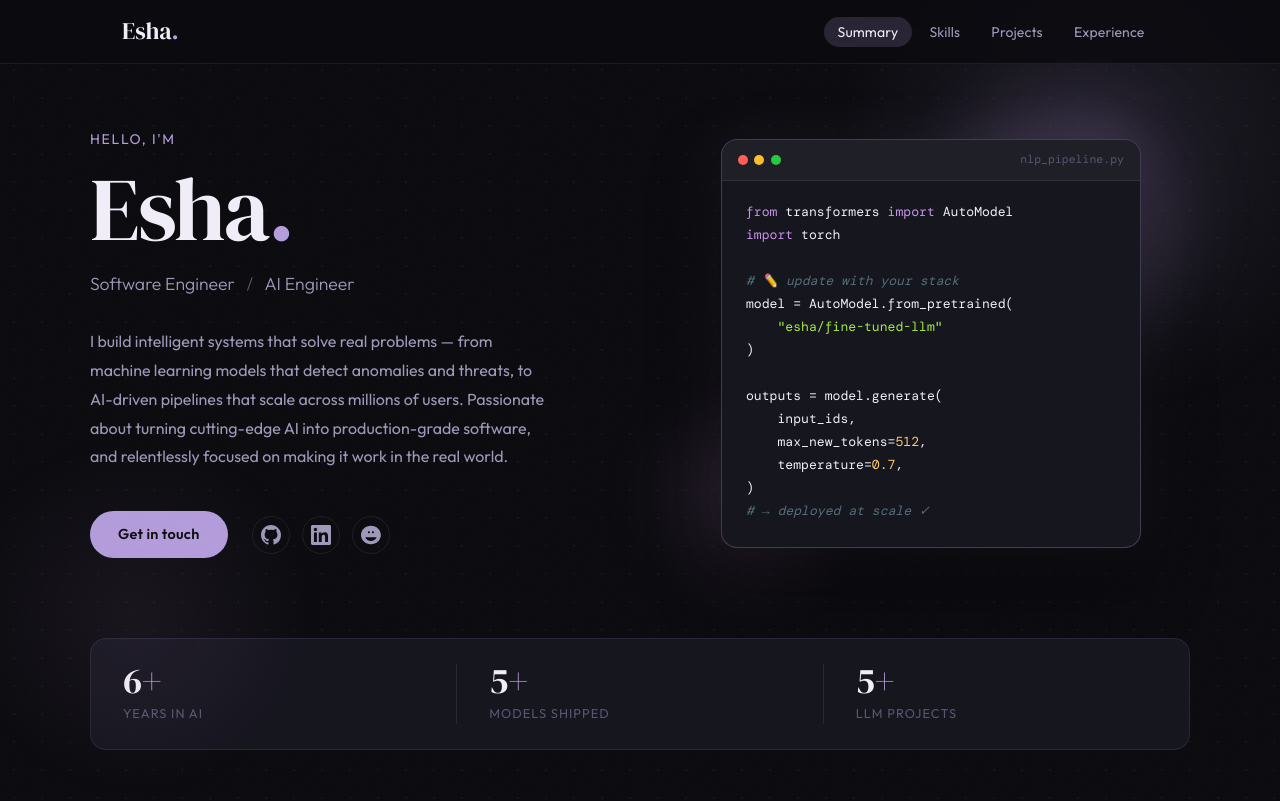
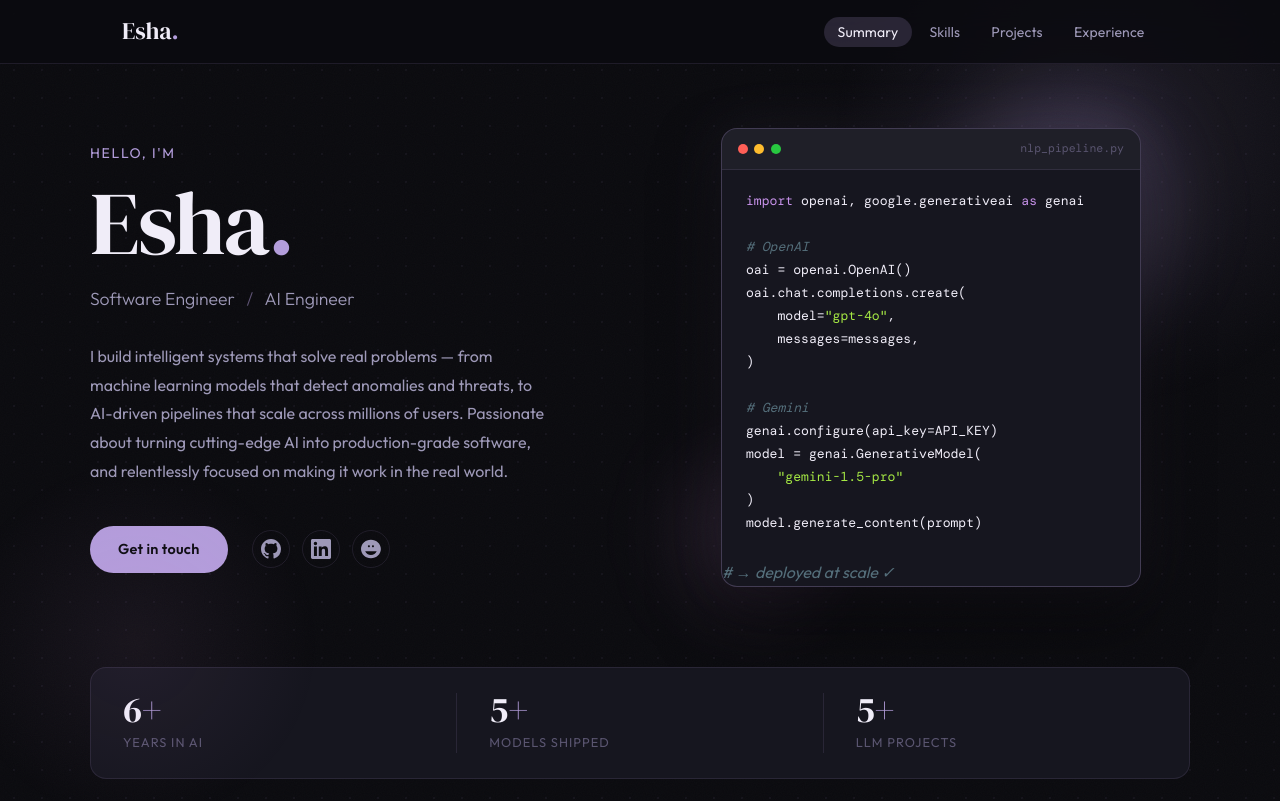
Before and after one commit to esingh7/Esha-Portfolio, a plain HTML site: page index.html in a window 1280 px wide. Shown: the top 801 px of the page. Drawn offline with nearby package versions, Linux system fonts and the light colour scheme.

Commit message:
Update code snippets for OpenAI and Gemini models

```diff
--- a/index.html
+++ b/index.html
@@ -85,19 +85,21 @@
             <span class="dot dot-r"></span><span class="dot dot-y"></span><span class="dot dot-g"></span>
             <span class="terminal-title">nlp_pipeline.py</span>
           </div>
-          <pre class="terminal-code"><span class="t-purple">from</span> transformers <span class="t-purple">import</span> AutoModel
-<span class="t-purple">import</span> torch
+<pre class="terminal-code"><span class="t-purple">import</span> openai, google.generativeai <span class="t-purple">as</span> genai
 
-<span class="t-comment"># ✏️ update with your stack</span>
-model = AutoModel.from_pretrained(
-    <span class="t-green">"esha/fine-tuned-llm"</span>
+<span class="t-comment"># OpenAI</span>
+oai = openai.OpenAI()
+oai.chat.completions.create(
+    model=<span class="t-green">"gpt-4o"</span>,
+    messages=messages,
 )
 
-outputs = model.generate(
-    input_ids,
-    max_new_tokens=<span class="t-amber">512</span>,
-    temperature=<span class="t-amber">0.7</span>,
+<span class="t-comment"># Gemini</span>
+genai.configure(api_key=API_KEY)
+model = genai.GenerativeModel(
+    <span class="t-green">"gemini-1.5-pro"</span>
 )
+model.generate_content(prompt)</pre>
 <span class="t-comment"># → deployed at scale ✓</span></pre>
         </div>
       </div>
```
